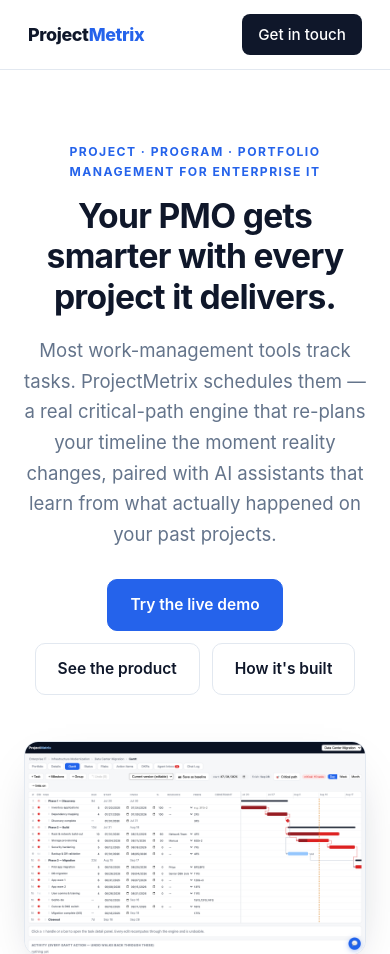
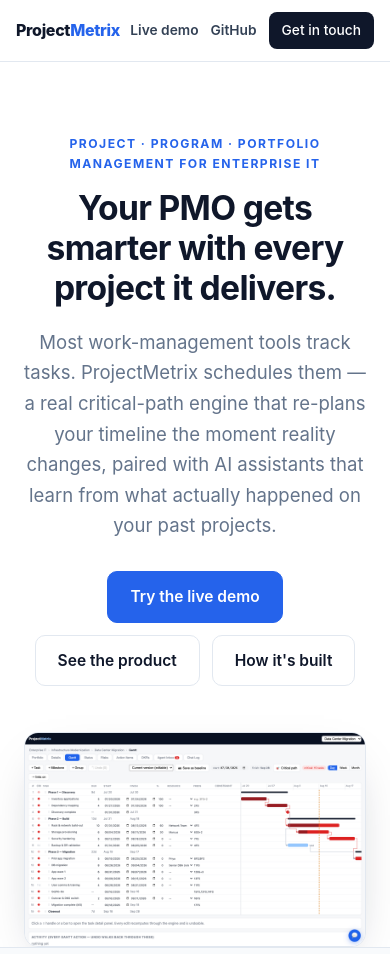
Before and after one commit to rrvenkatrama/projectmetrix-site, a website: page index.html in a window 390 px wide. Shown: the top 954 px of the page. Drawn offline with Linux system fonts and the light colour scheme.

Commit message:
Promote Live demo and GitHub into the top nav
They were buried in the hero and the engineering section. Both stay visible
at mobile widths, where the other nav links collapse.

```diff
--- a/index.html
+++ b/index.html
@@ -21,9 +21,10 @@
   <a class="brand" href="/">Project<span>Metrix</span></a>
   <nav>
     <a href="#product">Product</a>
-    <a href="#how">How it works</a>
     <a href="#engineering">Engineering</a>
     <a href="#roadmap">Roadmap</a>
+    <a class="keep" href="https://rrvenkatrama.github.io/projectmetrix-prototype/" rel="noopener">Live demo</a>
+    <a class="keep" href="https://github.com/rrvenkatrama/projectmetrix-prototype" rel="noopener">GitHub</a>
     <a class="cta" href="#contact">Get in touch</a>
   </nav>
 </header>
--- a/style.css
+++ b/style.css
@@ -57,6 +57,7 @@ section[id] { scroll-margin-top: 84px; }
 .nav nav { margin-left: auto; display: flex; align-items: center; gap: 22px; }
 .nav nav a { color: var(--body); text-decoration: none; font-size: .95rem; font-weight: 500; }
 .nav nav a:hover { color: var(--accent); }
+.nav nav a.keep { font-weight: 600; }
 .nav .cta {
   background: var(--ink); color: #fff; padding: 8px 16px; border-radius: 8px;
 }
@@ -156,8 +157,13 @@ footer { border-top: 1px solid var(--line); padding: 26px 0; }
   .cols-3, .cards, .roadmap { grid-template-columns: 1fr; }
   .feature { grid-template-columns: 1fr; gap: 26px; margin: 44px 0; }
   .feature.reverse .feature-text { order: 0; }
-  .nav nav { gap: 14px; }
-  .nav nav a:not(.cta) { display: none; }
+  .nav { padding: 12px 16px; gap: 10px; }
+  .nav nav { gap: 12px; }
+  .nav nav a { white-space: nowrap; }
+  .nav nav a:not(.cta):not(.keep) { display: none; }
+  .nav nav a.keep { font-size: .86rem; }
+  .nav .cta { padding: 7px 13px; font-size: .86rem; }
+  .brand { font-size: 1rem; }
   .section, .band { padding: 56px 0; }
   .section { padding-inline: 24px; }
 }
```
